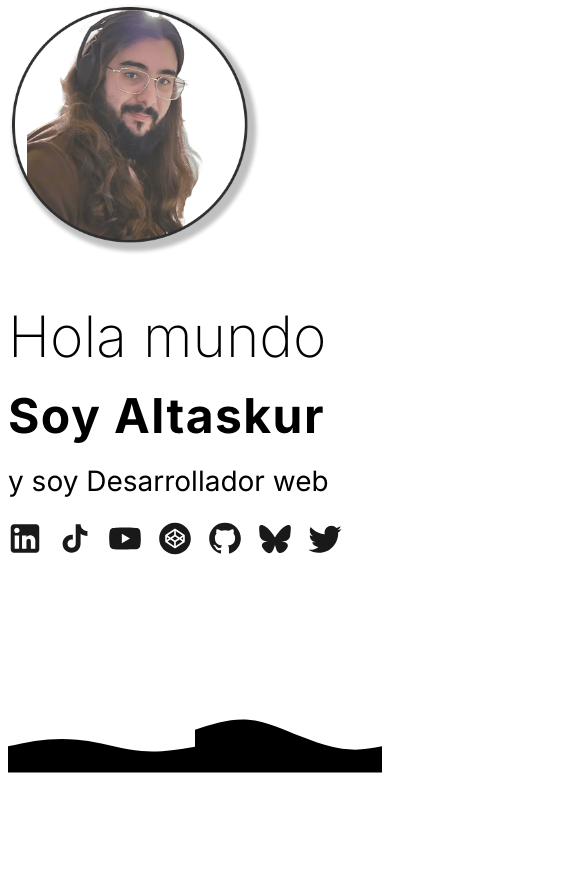
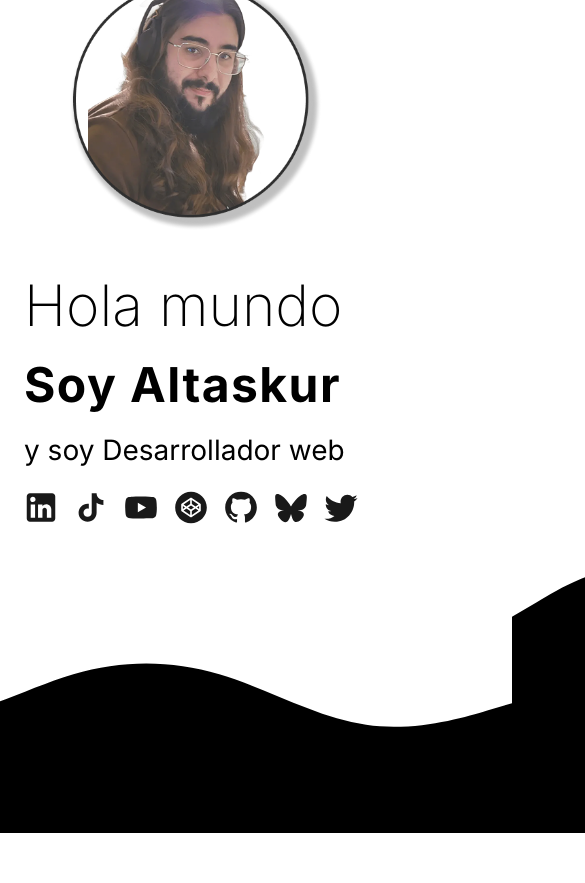
Before and after one commit to altaskur/altaskur.github.io, an Astro site: page / in a window 390 px wide. Shown: the part 357-1240 px from the top of the page, 585 px wide, since content can reach past the window. Built offline with nearby package versions, Linux system fonts and the light colour scheme; Astro itself is replaced by a stand-in of ours.

Commit message:
feat: :sparkles: mejorar estilos CSS y ajustar componentes para un diseño más responsivo

```diff
--- a/src/assets/css/general.css
+++ b/src/assets/css/general.css
@@ -15,4 +15,13 @@
 html {
     background: var(--bg-dark);
     color: var(--text-color);
+    width: 100%;
 }
+
+body {
+    background: var(--bg-light);
+    color: var(--text-color);
+    margin: 0;
+    padding: 0;
+    width: 100%;
+}
--- a/src/assets/css/style.css
+++ b/src/assets/css/style.css
@@ -1,3 +1,5 @@
+@import url("/assets/css/reset.css");
+@import url("/assets/css/normalize.css");
 @import url("variables.css");
 @import url("fonts.css");
 @import url("general.css");
--- a/src/components/Wave.astro
+++ b/src/components/Wave.astro
@@ -7,6 +7,7 @@
       height="268"
       viewBox="0 0 2880 408"
       xmlns="http://www.w3.org/2000/svg"
+      preserveAspectRatio="none"
     >
       <path
         fill-rule="evenodd"
@@ -21,6 +22,7 @@
       height="268"
       viewBox="0 0 2880 408"
       xmlns="http://www.w3.org/2000/svg"
+      preserveAspectRatio="none"
     >
       <path
         fill-rule="evenodd"
@@ -35,18 +37,21 @@
   .wave-container {
     position: relative;
     overflow: hidden;
+    width: 100%;
+    min-width: 1024px; /* Ajusta este valor según el ancho mínimo deseado */
   }
 
   .wave-track {
     display: flex;
+    height: 268px;
     width: 200%;
     animation: continuous 10s linear infinite;
   }
 
   .wave {
-    /* Cada SVG ocupa la mitad del ancho del track */
+    height: 268px;
     width: 50%;
-    fill: var(--bg-light);
+    fill: var(--bg-dark);
   }
 
   @keyframes continuous {
--- a/src/components/Welcome.astro
+++ b/src/components/Welcome.astro
@@ -19,7 +19,7 @@ import Wave from "./Wave.astro";
   }
 
   section.bg {
-    background: var(--bg-light);
+    background: var(--bg-dark);
     height: 100vh;
   }
 </style>
```
